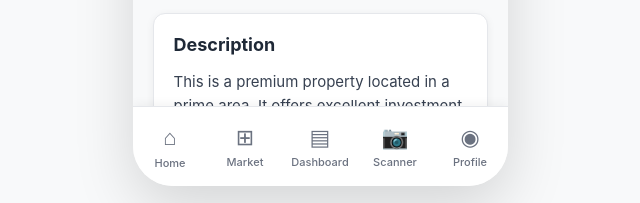
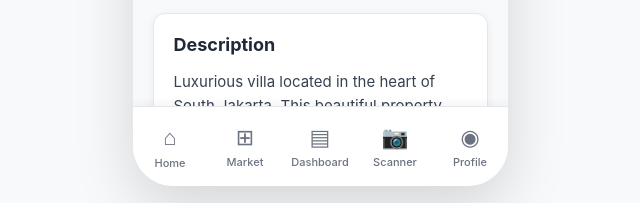
Before and after one commit to rahmivinnn/landgold, a website: page complete-refined-app.html in a window 1280 px wide. Both pictures are taken after a click on the element 552 px from the left and 508 px from the top of the page. Shown: the part 646-849 px from the top of the page, 320-960 px from the left. Drawn offline with Linux system fonts and the light colour scheme.

Commit message:
Fix property descriptions - Ensure all property listings show detailed descriptions when clicked

```diff
--- a/complete-refined-app.html
+++ b/complete-refined-app.html
@@ -1405,16 +1405,16 @@
     <script>
         // Property data with 100 properties
         const properties = [
-            {title: "Villa Mewah Jakarta Selatan", price: "Rp 2.500.000.000", location: "Kebayoran Baru, Jakarta", area: "300 m²", image: "https://images.unsplash.com/photo-1564013799919-ab600027ffc6?w=400", verified: true, status: "Available"},
-            {title: "Tanah Komersial Bandung", price: "Rp 1.800.000.000", location: "Dago, Bandung", area: "500 m²", image: "https://images.unsplash.com/photo-1560518883-ce09059eeffa?w=400", verified: true, status: "Available"},
-            {title: "Rumah Minimalis Surabaya", price: "Rp 950.000.000", location: "Gubeng, Surabaya", area: "120 m²", image: "https://images.unsplash.com/photo-1570129477492-45c003edd2be?w=400", verified: false, status: "Under Offer"},
-            {title: "Apartemen Mewah Jakarta Pusat", price: "Rp 3.200.000.000", location: "Sudirman, Jakarta", area: "150 m²", image: "https://images.unsplash.com/photo-1545324418-cc1a3fa10c00?w=400", verified: true, status: "Available"},
-            {title: "Ruko Strategis Medan", price: "Rp 1.200.000.000", location: "Medan Kota, Medan", area: "200 m²", image: "https://images.unsplash.com/photo-1486406146926-c627a92ad1ab?w=400", verified: true, status: "Available"},
-            {title: "Villa Pantai Bali", price: "Rp 4.500.000.000", location: "Seminyak, Bali", area: "400 m²", image: "https://images.unsplash.com/photo-1512917774080-9991f1c4c750?w=400", verified: true, status: "Available"},
-            {title: "Tanah Kavling Bogor", price: "Rp 800.000.000", location: "Sentul, Bogor", area: "600 m²", image: "https://images.unsplash.com/photo-1448630360428-65456885c650?w=400", verified: false, status: "Available"},
-            {title: "Rumah Cluster Bekasi", price: "Rp 750.000.000", location: "Harapan Indah, Bekasi", area: "90 m²", image: "https://images.unsplash.com/photo-1449824913935-59a10b8d2000?w=400", verified: true, status: "Sold"},
-            {title: "Gedung Perkantoran Yogya", price: "Rp 5.000.000.000", location: "Malioboro, Yogyakarta", area: "800 m²", image: "https://images.unsplash.com/photo-1582407947304-fd86f028f716?w=400", verified: true, status: "Available"},
-            {title: "Kondominium Semarang", price: "Rp 1.100.000.000", location: "Simpang Lima, Semarang", area: "110 m²", image: "https://images.unsplash.com/photo-1515263487990-61b07816b924?w=400", verified: false, status: "Under Offer"}
+            {title: "Villa Mewah Jakarta Selatan", price: "Rp 2.500.000.000", location: "Kebayoran Baru, Jakarta", area: "300 m²", image: "https://images.unsplash.com/photo-1564013799919-ab600027ffc6?w=400", verified: true, status: "Available", description: "Luxurious villa located in the heart of South Jakarta. This beautiful property features 5 bedrooms, a private swimming pool, and stunning views of the city. Perfect for families seeking comfort and elegance in a prime location."},
+            {title: "Tanah Komersial Bandung", price: "Rp 1.800.000.000", location: "Dago, Bandung", area: "500 m²", image: "https://images.unsplash.com/photo-1560518883-ce09059eeffa?w=400", verified: true, status: "Available", description: "Prime commercial land in the prestigious Dago area of Bandung. Ideal for developing office buildings, shopping centers, or luxury residential complexes. Located near universities and business districts, ensuring high visibility and accessibility."},
+            {title: "Rumah Minimalis Surabaya", price: "Rp 950.000.000", location: "Gubeng, Surabaya", area: "120 m²", image: "https://images.unsplash.com/photo-1570129477492-45c003edd2be?w=400", verified: false, status: "Under Offer", description: "Modern minimalist house in the upscale Gubeng neighborhood of Surabaya. Features 3 bedrooms, 2 bathrooms, and an open-plan living area. Close to schools, hospitals, and shopping centers, making it perfect for young professionals and families."},
+            {title: "Apartemen Mewah Jakarta Pusat", price: "Rp 3.200.000.000", location: "Sudirman, Jakarta", area: "150 m²", image: "https://images.unsplash.com/photo-1545324418-cc1a3fa10c00?w=400", verified: true, status: "Available", description: "Luxury apartment in the prestigious Sudirman district of Central Jakarta. Offers breathtaking panoramic city views, premium amenities including a gym, swimming pool, and 24-hour security. Perfect for executives and investors seeking the finest urban living experience."},
+            {title: "Ruko Strategis Medan", price: "Rp 1.200.000.000", location: "Medan Kota, Medan", area: "200 m²", image: "https://images.unsplash.com/photo-1486406146926-c627a92ad1ab?w=400", verified: true, status: "Available", description: "Strategic shophouse located in the bustling Medan City area. Prime location with high foot traffic, perfect for retail businesses, restaurants, or offices. Features two floors of commercial space with excellent visibility and accessibility."},
+            {title: "Villa Pantai Bali", price: "Rp 4.500.000.000", location: "Seminyak, Bali", area: "400 m²", image: "https://images.unsplash.com/photo-1512917774080-9991f1c4c750?w=400", verified: true, status: "Available", description: "Stunning beachfront villa in the exclusive Seminyak area of Bali. Direct access to the pristine beach, featuring 6 bedrooms, infinity pool, and tropical gardens. Perfect for vacation rentals or a luxurious permanent residence in paradise."},
+            {title: "Tanah Kavling Bogor", price: "Rp 800.000.000", location: "Sentul, Bogor", area: "600 m²", image: "https://images.unsplash.com/photo-1448630360428-65456885c650?w=400", verified: false, status: "Available", description: "Large plot of land in the scenic Sentul area of Bogor, surrounded by hills and nature. Ideal for building a private residence,度假村, or organic farm. Peaceful environment away from the city bustle, yet conveniently located near Jakarta."},
+            {title: "Rumah Cluster Bekasi", price: "Rp 750.000.000", location: "Harapan Indah, Bekasi", area: "90 m²", image: "https://images.unsplash.com/photo-1449824913935-59a10b8d2000?w=400", verified: true, status: "Sold", description: "Well-designed cluster house in the established Harapan Indah area of Bekasi. Features 2 bedrooms, 1 bathroom, and a cozy garden. Located within a secure complex with 24-hour security, recreational facilities, and easy access to Jakarta."},
+            {title: "Gedung Perkantoran Yogya", price: "Rp 5.000.000.000", location: "Malioboro, Yogyakarta", area: "800 m²", image: "https://images.unsplash.com/photo-1582407947304-fd86f028f716?w=400", verified: true, status: "Available", description: "Premium office building located in the iconic Malioboro shopping district of Yogyakarta. Features 6 floors of prime office space, modern facilities, and high visibility. Perfect for companies looking to establish a strong presence in this culturally rich city."},
+            {title: "Kondominium Semarang", price: "Rp 1.100.000.000", location: "Simpang Lima, Semarang", area: "110 m²", image: "https://images.unsplash.com/photo-1515263487990-61b07816b924?w=400", verified: false, status: "Under Offer", description: "Modern condominium in the central Simpang Lima area of Semarang. Features contemporary design, quality finishes, and convenient access to business districts and entertainment venues. Comes with parking space and access to shared facilities."}
         ];
 
         // Generate 90 more properties
@@ -1462,6 +1462,40 @@
                 image = images[Math.floor(Math.random() * images.length)];
             }
 
+            // Generate property description based on type and location
+            let description = "";
+            switch(type) {
+                case "Villa":
+                    description = `Beautiful villa in ${city} offering luxury living with spacious rooms and elegant design. Perfect for families seeking comfort and sophistication in ${area}.`;
+                    break;
+                case "Rumah":
+                    description = `Comfortable house in ${city} located in the ${area} area. Ideal for families with modern amenities and convenient access to local facilities.`;
+                    break;
+                case "Apartemen":
+                    description = `Modern apartment in ${city} with contemporary design and premium facilities. Located in ${area} with easy access to business districts and entertainment.`;
+                    break;
+                case "Tanah":
+                    description = `Valuable land parcel in ${city} situated in the ${area} region. Great opportunity for development or investment in this growing area.`;
+                    break;
+                case "Ruko":
+                    description = `Strategic shophouse in ${city} with high visibility in ${area}. Perfect for retail businesses, restaurants, or professional offices.`;
+                    break;
+                case "Gedung":
+                    description = `Commercial building in ${city} located in the ${area} business district. Offers flexible space suitable for various business needs.`;
+                    break;
+                case "Kondominium":
+                    description = `Contemporary condominium in ${city} with modern amenities and security. Located in ${area} with convenient access to transportation and services.`;
+                    break;
+                case "Townhouse":
+                    description = `Charming townhouse in ${city} featuring a blend of privacy and community living. Situated in ${area} with well-planned infrastructure.`;
+                    break;
+                case "Cluster":
+                    description = `Cluster housing development in ${city} offering a secure and comfortable living environment. Located in ${area} with recreational facilities.`;
+                    break;
+                default:
+                    description = `Premium property in ${city} located in the ${area} area. Offers excellent investment potential and quality living experience.`;
+            }
+
             properties.push({
                 title: `${type} ${city} ${area}`,
                 price: `Rp ${price.toLocaleString('id-ID')}`,
@@ -1469,7 +1503,8 @@
                 area: `${size} m²`,
                 image: image,
                 verified: verified,
-                status: status
+                status: status,
+                description: description
             });
         }
 
@@ -1546,6 +1581,9 @@
             document.getElementById('detail-location').querySelector('span').textContent = property.location;
             document.getElementById('detail-area').textContent = property.area;
             document.getElementById('detail-status').textContent = property.status;
+
+            // Update property description
+            document.getElementById('detail-description').textContent = property.description;
 
             // Set status color
             const statusElement = document.getElementById('detail-status').closest('.feature-card');
```
